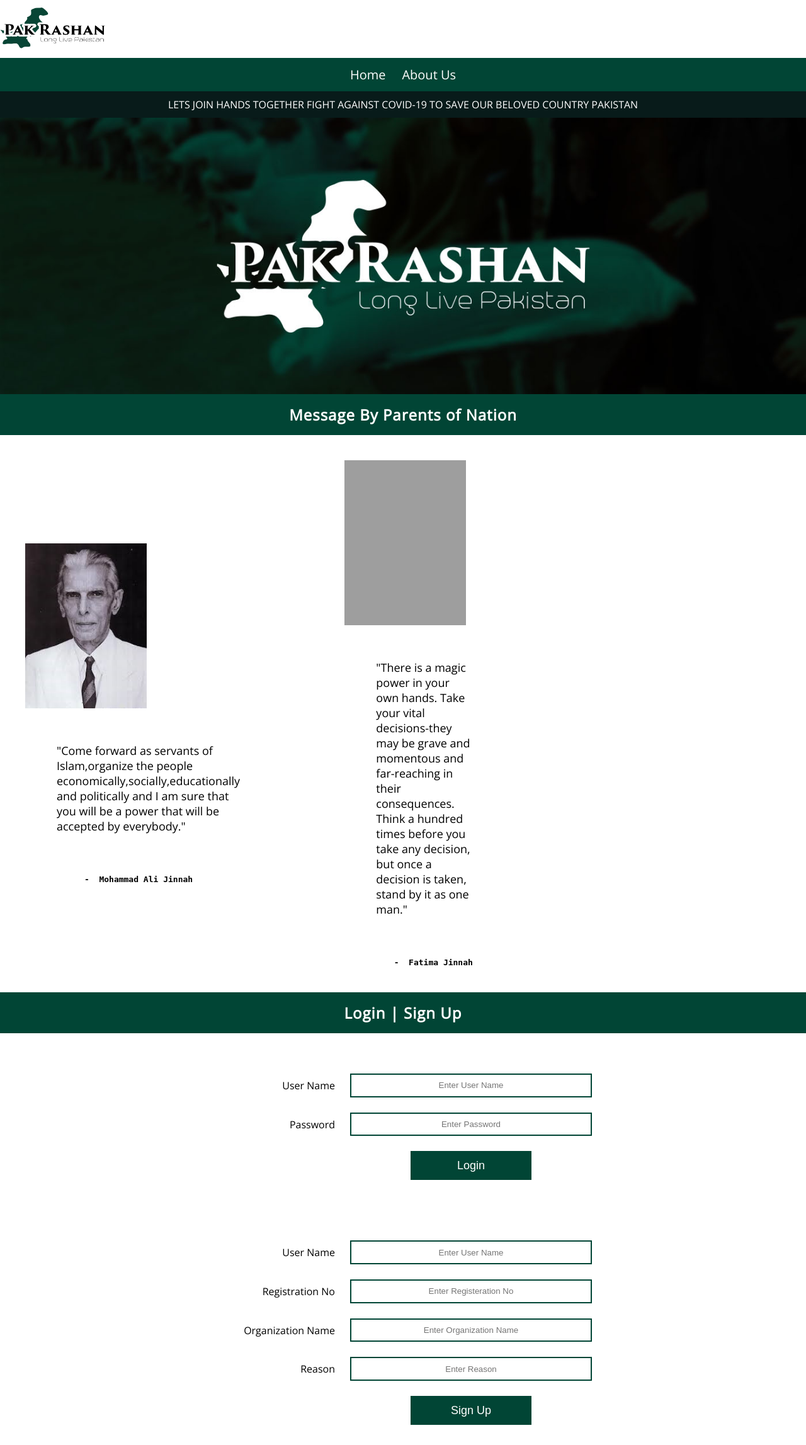
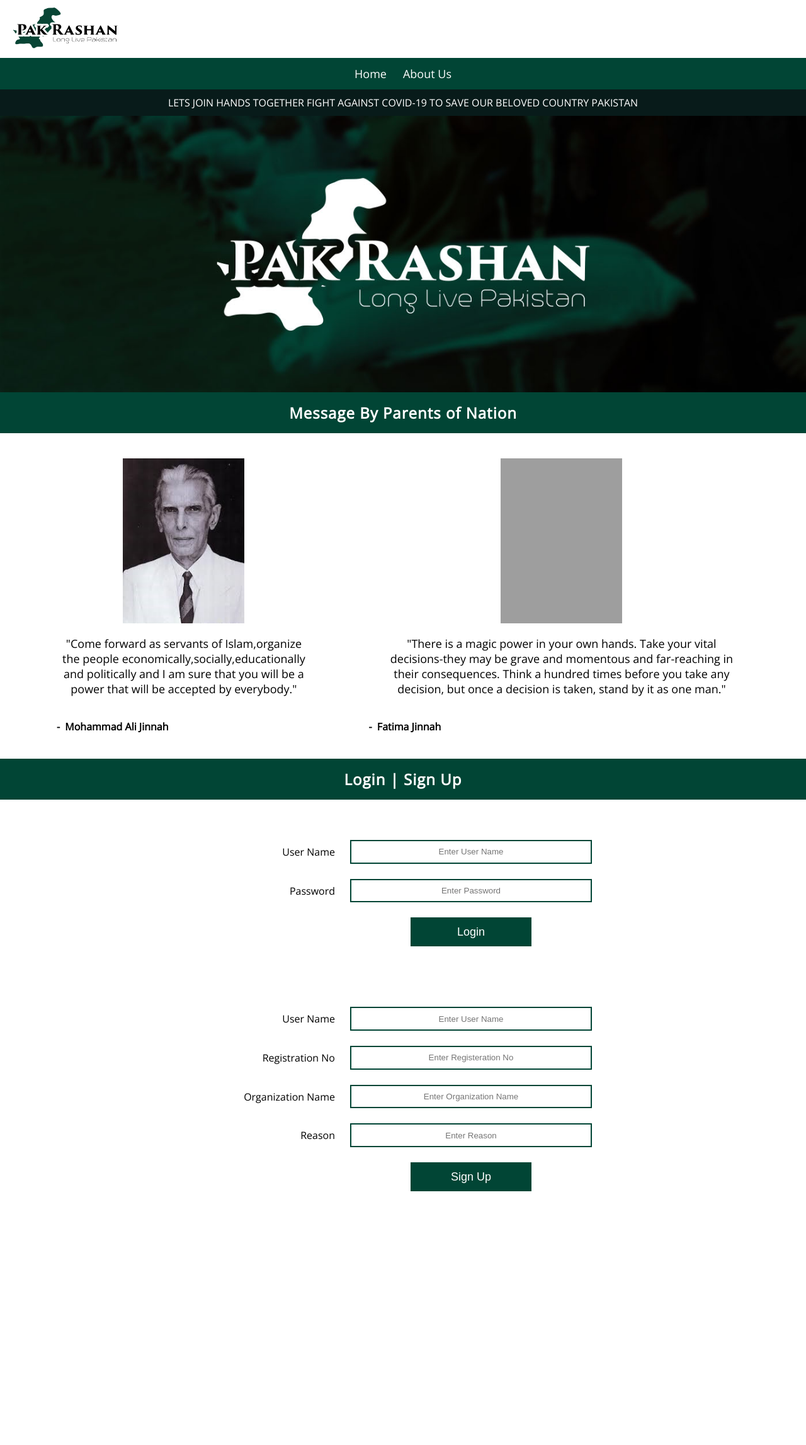
Before and after one commit to AliTechGeek52/pak-rashan, a PHP site: page / in a window 1280 px wide. Shown: the whole page at 63% size. After the commit the page ends 1892 px from the top, so only its background shows below. Run offline with PHP 8.4, Linux system fonts and the light colour scheme; grey boxes are pictures that could not be loaded.

Commit message:
update styling

```diff
--- a/style.css
+++ b/style.css
@@ -5,7 +5,9 @@
 body {
   font-family: "Open Sans", sans-serif;
 }
-
+.logo{
+  margin-left:20px;
+}
 .logo img {
   width: 168px;
   height: 87px;
@@ -21,7 +23,7 @@ nav ul li {
   list-style-type: none;
   padding: 13px;
   color: white;
-  font-size: 20px;
+  font-size: 18px;
 }
 
 nav ul li a {
@@ -59,7 +61,7 @@ section h1 {
 
 .message-section {
   display: flex;
-  justify-content: center;
+  text-align:center;
   align-items: center;
   padding: 20px;
   margin: 20px;
@@ -69,28 +71,29 @@ section h1 {
   height: 262px;
 }
 .message-text {
-  width: 22%;
-  padding: 30px;
-  margin: 20px;
-  display: flex;
-  align-items: center;
-  vertical-align: middle;
+  width: 80%;
   font-size: 18px;
+  margin: auto;
+  padding: 15px;
 }
 
- form {
+pre{
+  font-family: "Open Sans", sans-serif;
+  text-align: left;
+}
+form {
   display: grid;
   padding: 2em;
   margin: 2rem auto 0 auto;
   max-width: 600px;
 }
 form input {
-   background: white;
+  background: white;
   border: 2px solid #014535;
   color: black;
 }
 
- .result {
+.result {
   padding: 1.7em;
   color: #014535;
   font-size: 20px;
@@ -105,6 +108,7 @@ form button {
   text-align: center;
   margin: auto;
   font-size: 18px;
+  cursor:pointer;
 }
 
 label {
```
